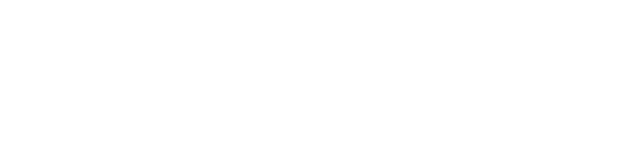
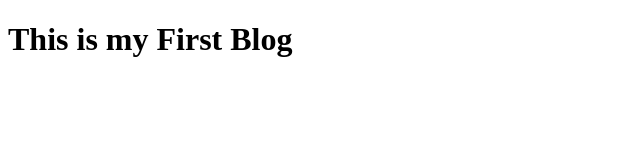
Before and after one commit to rafsanhossain4/my-first-website, a plain HTML site: page index.html in a window 1280 px wide. Shown: the whole page, without its empty margins (0-640 px from the left). Drawn offline with Linux system fonts and the light colour scheme.

Commit message:
added h1

```diff
--- a/index.html
+++ b/index.html
@@ -10,7 +10,7 @@
 </head>
 
 <body>
-
+    <h1>This is my First Blog</h1>
 </body>
 
 </html>
```
